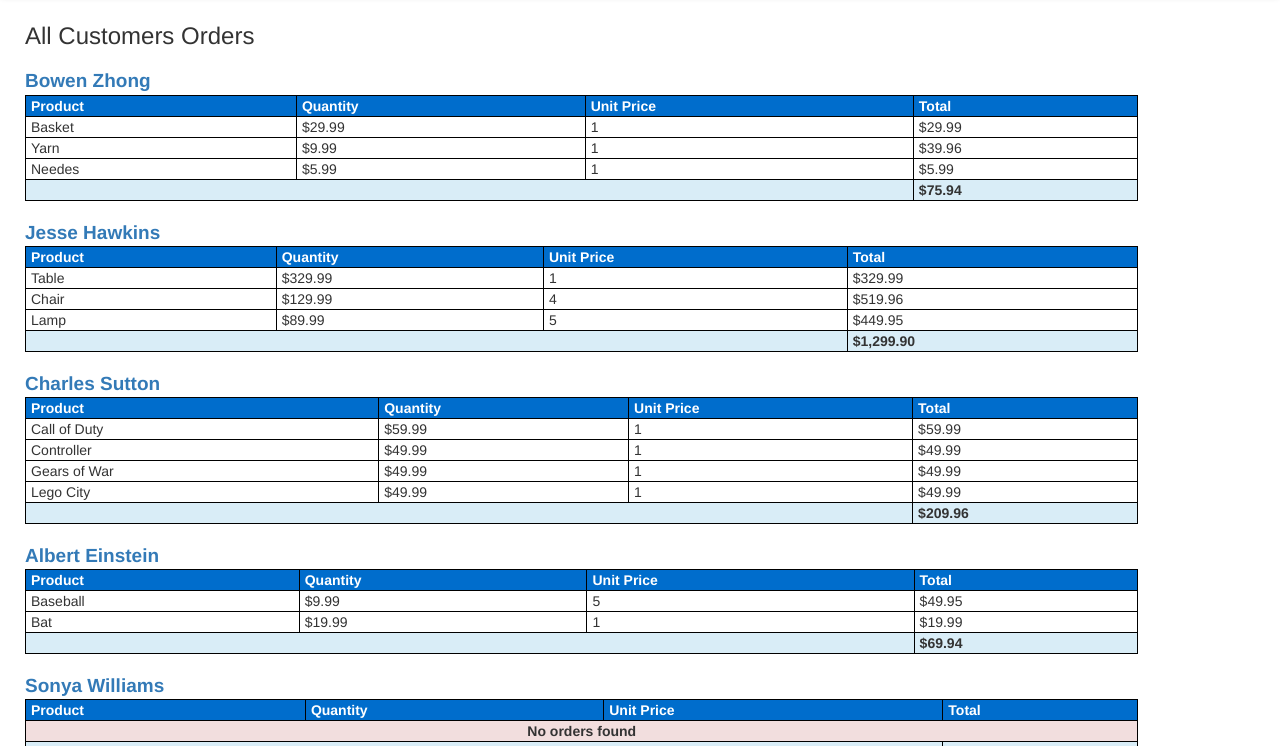
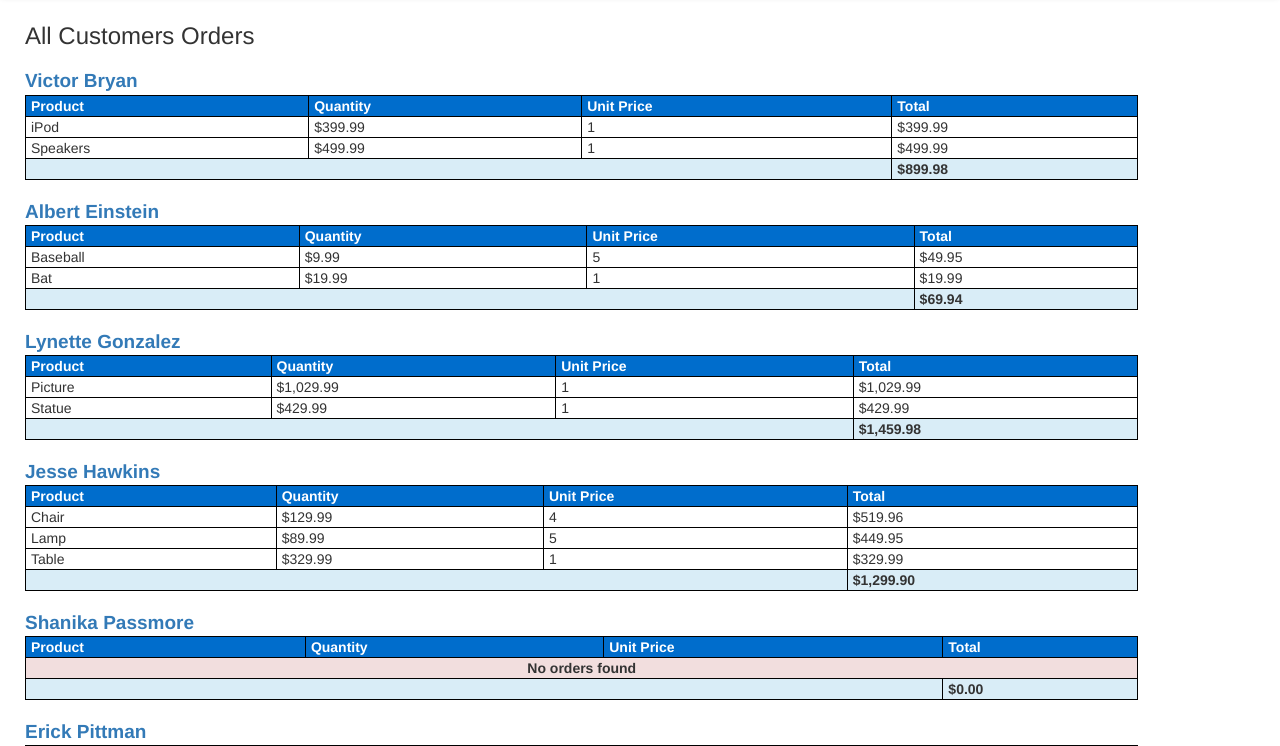
Before and after one commit to zbw322092/Customer-Records-Angular-App, a website: page CustomerManagementApp.html at #/orders in a window 1280 px wide. Shown: the part 54-800 px from the top of the page. Drawn offline with Linux system fonts and the light colour scheme.

Commit message:
set inital order rules

```diff
--- a/app/app.js
+++ b/app/app.js
@@ -11,7 +11,7 @@ app.config(function($routeProvider) {
     	templateUrl: "../app/partials/orders.html"
     })
     .when('/customerorders/:id', {
-      controller: "",
+      controller: "CustomerOrdersController",
       templateUrl: "../app/partials/customerOrders.html"
     })
     .otherwise({ redirectTo: '/customers' });
--- a/app/controllers/controllers.js
+++ b/app/controllers/controllers.js
@@ -48,18 +48,33 @@ app.controller('CustomersController', function($scope, customersService) {
 
 // Orders Controller
 app.controller('OrdersController', function($scope, customersService) {
+
+  init();
+
+  function init() {
     $scope.customers = customersService.getCustomers();
+  }
 
 });
 
+
+
+
+
+
 app.controller('OrderChildController', function($scope) {
+  $scope.orderby = 'product';
+  $scope.reverse = false;
+
+  init();
+
+  function init() {
     if ($scope.customer.orders) {
       var sumPrice = 0;
       for (var i = 0; i < $scope.customer.orders.length; i++) {
         sumPrice += $scope.customer.orders[i].orderTotal;
       }
       $scope.sum = sumPrice;
-    return $scope.sum;
 
       // Another solution
       // $scope.sum = 0;
@@ -70,13 +85,33 @@ app.controller('OrderChildController', function($scope) {
 
     } else {
       $scope.sum = 0;
-	console.log($scope.customer.orders);
-    return $scope.sum;
+    }
   }
 
 
+  $scope.productOrder = function(orderby) {
+  	if (orderby === $scope.orderby) {
+  		$scope.reverse = !$scope.reverse;
+  	}
+  	$scope.orderby = orderby;
+  };
+
+  // $scope.productOrder = window.alert("ok");
+
 });
 
+
+
+
+// CustomerOrdersController
+app.controller("CustomerOrdersController", function($scope) {
+
+	init();
+	function init() {
+		$scope.customers = customersService.getCustomers();
+	}
+
+});
 
 
 
--- a/app/partials/orders.html
+++ b/app/partials/orders.html
@@ -1,15 +1,15 @@
 <div class="orders-view">
   <div class="container">
     <h3>All Customers Orders</h3>
-    	<table class="orders-form" ng-repeat="customer in customers" ng-controller="OrderChildController">
-    		<caption><a href="">{{ customer.firstName + " " + customer.lastName }}</a></caption>
+    	<table class="orders-form" ng-repeat="customer in customers | orderBy: 'lastName'" ng-controller="OrderChildController">
+    		<caption><a href="#/customerorders/{{customer.id}}">{{ customer.firstName + " " + customer.lastName }}</a></caption>
     		<tr class="orders-form-header">
-    			<td>Product</td>
-    			<td>Quantity</td>
-    			<td>Unit Price</td>
-    			<td>Total</td>
+    			<td ng-click="productOrder('product')">Product</td>
+    			<td ng-click="productOrder('quantity')">Quantity</td>
+    			<td ng-click="productOrder('price')">Unit Price</td>
+    			<td ng-click="productOrder('orderTotal')">Total</td>
     		</tr>
-    		<tr class="orders-form-body" ng-repeat="order in customer.orders">
+    		<tr class="orders-form-body" ng-repeat="order in customer.orders | orderBy: orderby:reverse">
     			<td>{{ order.product }}</td>
     			<td>{{ order.price | currency }}</td>
     			<td>{{ order.quantity }}</td>
```
Lines whose indentation alone changed are shown as unchanged.
